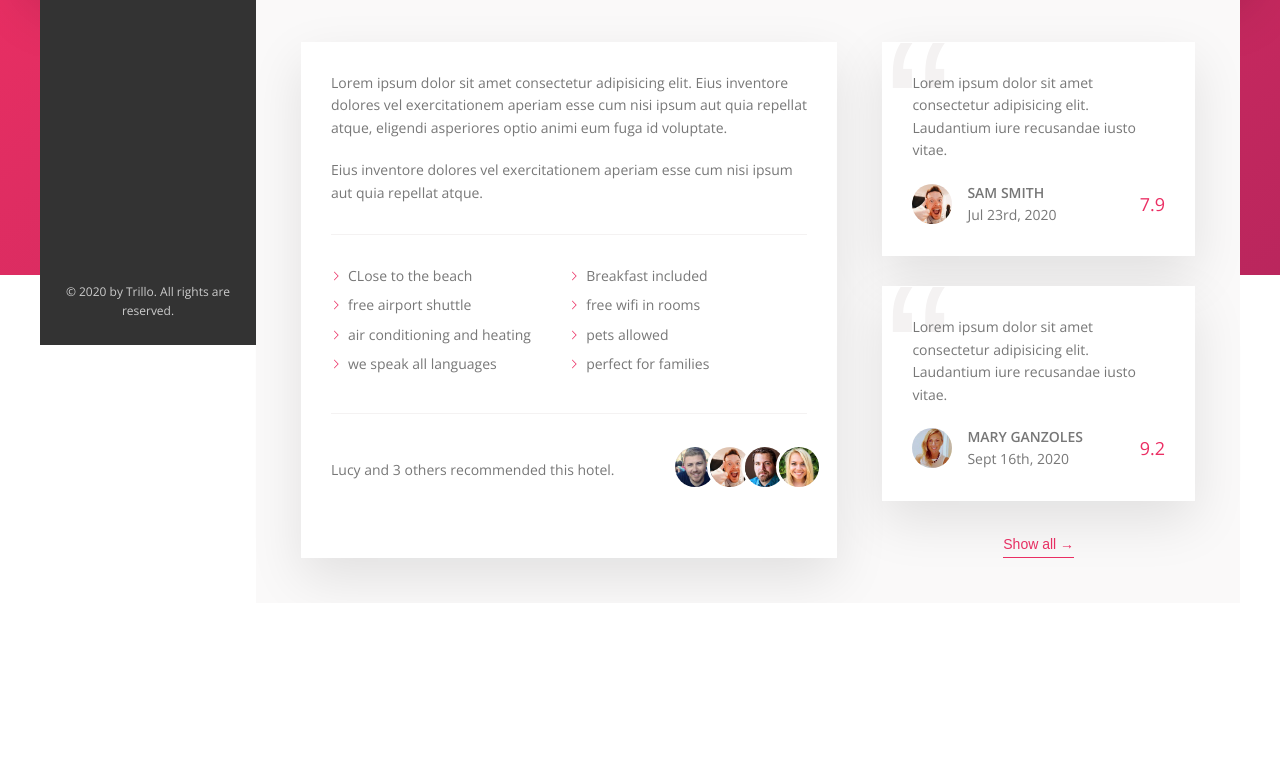
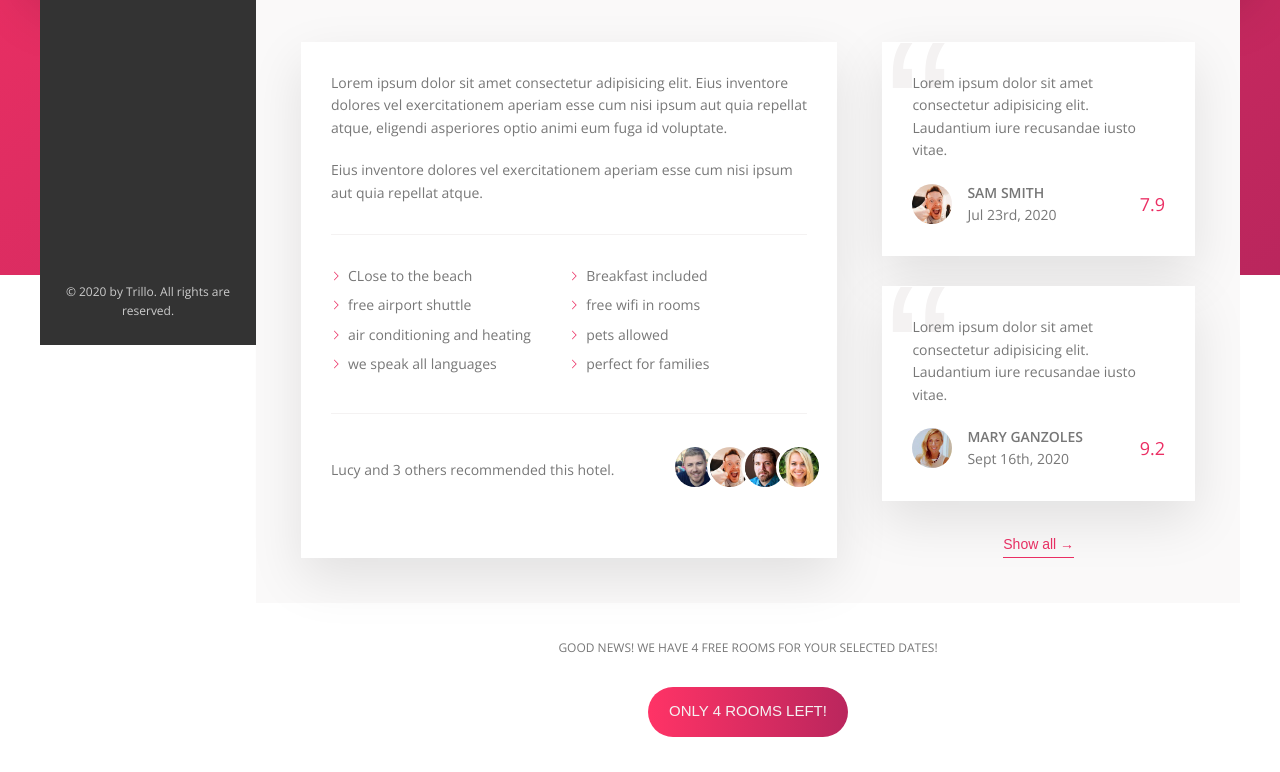
Before and after one commit to mariamamen30/hotel, a website: page index.html in a window 1280 px wide. Shown: the part 605-1377 px from the top of the page. Before the commit the page ends 1208 px from the top, so only its background shows below. Drawn offline with nearby package versions, Linux system fonts and the light colour scheme.

Commit message:
CTA section

```diff
--- a/index.html
+++ b/index.html
@@ -207,6 +207,16 @@
               <button class="btn-inline">Show all <span>&rarr;</span></button>
             </div>
           </div>
+
+          <div class="cta">
+            <h2 class="cta__book-now">
+              Good news! We have 4 free rooms for your selected dates!
+            </h2>
+            <button class="btn">
+              <span class="btn__visible">Book Now!</span>
+              <span class="btn__invisible">Only 4 rooms left!</span>
+            </button>
+          </div>
         </main>
       </div>
     </div>
--- a/sass/_components.scss
+++ b/sass/_components.scss
@@ -336,8 +336,6 @@
   display: flex;
   justify-content: space-between;
   align-items: center;
-  &__count {
-  }
 
   &__photo {
     box-sizing: content-box;
@@ -388,9 +386,6 @@
     text-transform: uppercase;
   }
 
-  &__user-date {
-  }
-
   &__rating {
     font-size: 1.8rem;
     color: var(--color-primary);
@@ -406,3 +401,74 @@
     left: 0.3rem;
   }
 }
+
+//////////////////////////////////
+/////////   CTA
+
+.cta {
+  text-align: center;
+  padding: 3.5rem 0;
+  background-color: #fff;
+  display: flex;
+  flex-direction: column;
+  align-items: center;
+
+  &__book-now {
+    font-size: 1.2rem;
+    font-weight: 300;
+    text-transform: uppercase;
+    margin-bottom: 3rem;
+  }
+}
+
+//////////////////////////////////
+/////////   CTA button
+.btn {
+  border: none;
+  border-radius: 100px;
+  padding: 1.5rem 2.5rem;
+  background-color: transparent;
+  background-image: linear-gradient(
+    to right,
+    var(--color-primary-light),
+    var(--color-primary-dark)
+  );
+  font-size: 1.5rem;
+  font-weight: 300;
+  text-transform: uppercase;
+  color: var(--color-grey-light-2);
+  display: flex;
+  flex-direction: column;
+  align-items: center;
+  overflow: hidden;
+  height: 5rem;
+  width: 20rem;
+  position: relative;
+
+  &__visible {
+    position: absolute;
+    transition: all 0.2s;
+    top: -3rem;
+  }
+
+  &__invisible {
+    position: absolute;
+    transition: all 0.2s;
+    top: 1.5rem;
+  }
+
+  &:hover {
+    cursor: pointer;
+    .btn__invisible {
+      top: 5rem;
+    }
+
+    .btn__visible {
+      top: 1.5rem;
+    }
+  }
+
+  &:active {
+    outline: none;
+  }
+}
--- a/sass/_layout.scss
+++ b/sass/_layout.scss
@@ -19,6 +19,7 @@
 
 .content {
   display: flex;
+  align-items: stretch;
 }
 
 .sidebar {
```
Also changed, not shown: css/style.css.
